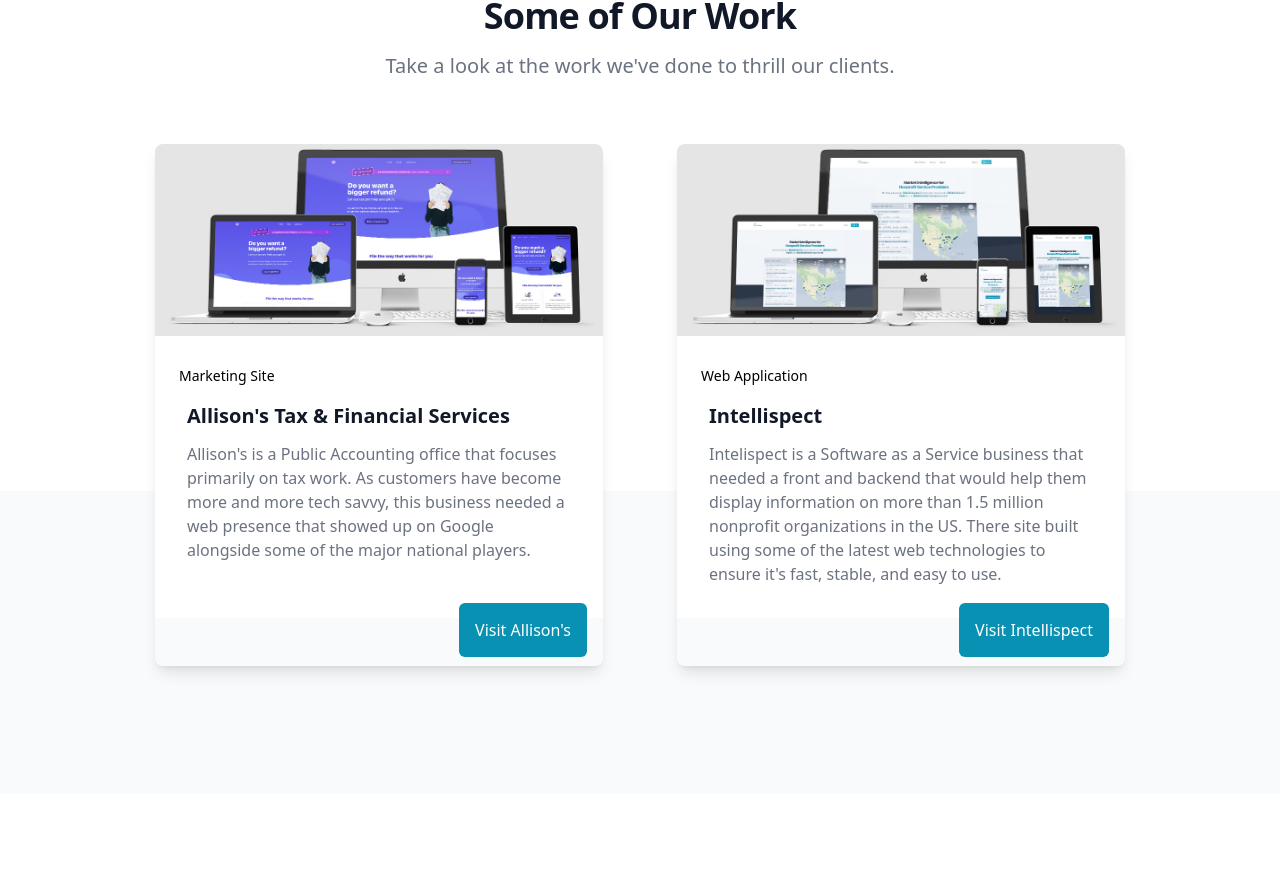
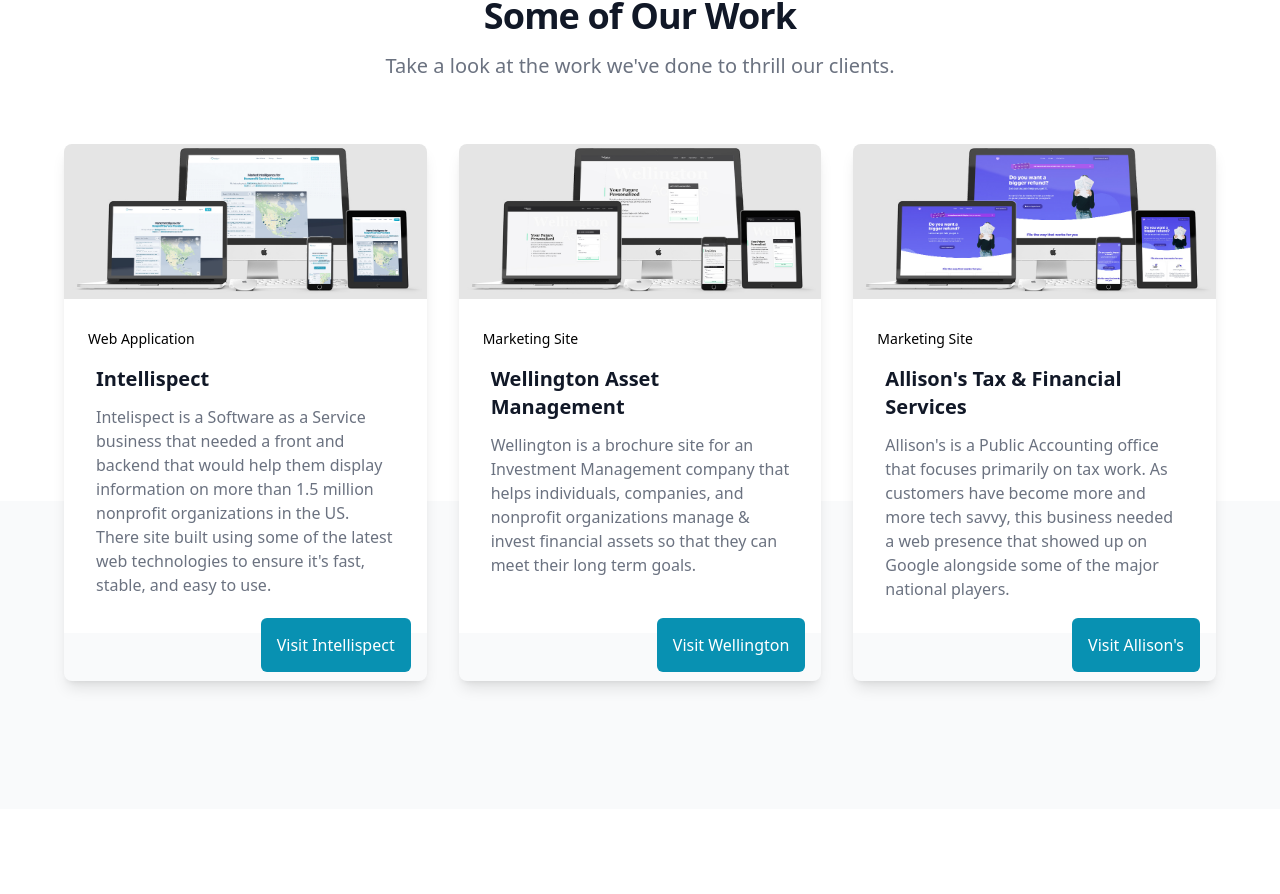
Before and after one commit to rowens794/freelance-template, a Next.js app: page / in a window 1280 px wide. Shown: the part 2778-3672 px from the top of the page. Built offline with nearby package versions, Linux system fonts and the light colour scheme.

Commit message:
added portfolio project

```diff
--- a/page-sections/portfolio/standard-portfolio/index.tsx
+++ b/page-sections/portfolio/standard-portfolio/index.tsx
@@ -1,6 +1,26 @@
 import Image from 'next/image'
 
 const posts = [
+  {
+    title: 'Intellispect',
+    category: 'Web Application',
+    description:
+      "Intelispect is a Software as a Service business that needed a front and backend that would help them display information on more than 1.5 million nonprofit organizations in the US.  There site built using some of the latest web technologies to ensure it's fast, stable, and easy to use.",
+    imageUrl: '/images/intellispect.jpg',
+    buttonText: 'Visit Intellispect',
+    siteLink: 'https://www.intellispect.co',
+    alt: 'Intellispect Build',
+  },
+  {
+    title: 'Wellington Asset Management',
+    category: 'Marketing Site',
+    description:
+      'Wellington is a brochure site for an Investment Management company that helps individuals, companies, and nonprofit organizations manage & invest financial assets so that they can meet their long term goals.',
+    imageUrl: '/images/Wellington.jpg',
+    buttonText: 'Visit Wellington',
+    siteLink: 'https://demo-ria-site.netlify.app/',
+    alt: 'Wealth Management Build',
+  },
   {
     title: "Allison's Tax & Financial Services",
     category: 'Marketing Site',
@@ -10,16 +30,6 @@
     buttonText: "Visit Allison's",
     siteLink: 'https://tax-site-staging.netlify.app/',
     alt: "Allison's Tax Build",
-  },
-  {
-    title: 'Intellispect',
-    category: 'Web Application',
-    description:
-      "Intelispect is a Software as a Service business that needed a front and backend that would help them display information on more than 1.5 million nonprofit organizations in the US.  There site built using some of the latest web technologies to ensure it's fast, stable, and easy to use.",
-    imageUrl: '/images/intellispect.jpg',
-    buttonText: 'Visit Intellispect',
-    siteLink: 'https://www.intellispect.co',
-    alt: 'Intellispect Build',
   },
 ]
 
@@ -41,11 +51,11 @@
             Take a look at the work we've done to thrill our clients.
           </p>
         </div>
-        <div className="justify-center block gap-5 mx-auto mt-12 lg:flex lg:max-w-5xl">
+        <div className="justify-center block gap-8 mx-auto mt-12 lg:grid lg:max-w-6xl lg:grid-cols-3">
           {posts.map((post) => (
             <div
               key={post.title}
-              className="flex flex-col max-w-md mx-auto my-4 overflow-hidden rounded-lg shadow-lg"
+              className="flex flex-col max-w-sm mx-auto my-12 overflow-hidden rounded-lg shadow-lg lg:my-4"
             >
               <div className="flex-shrink-0">
                 <Image
```
Also changed, not shown: public/images/Wellington.jpg (added), public/images/device-mock-trans.png (added).
